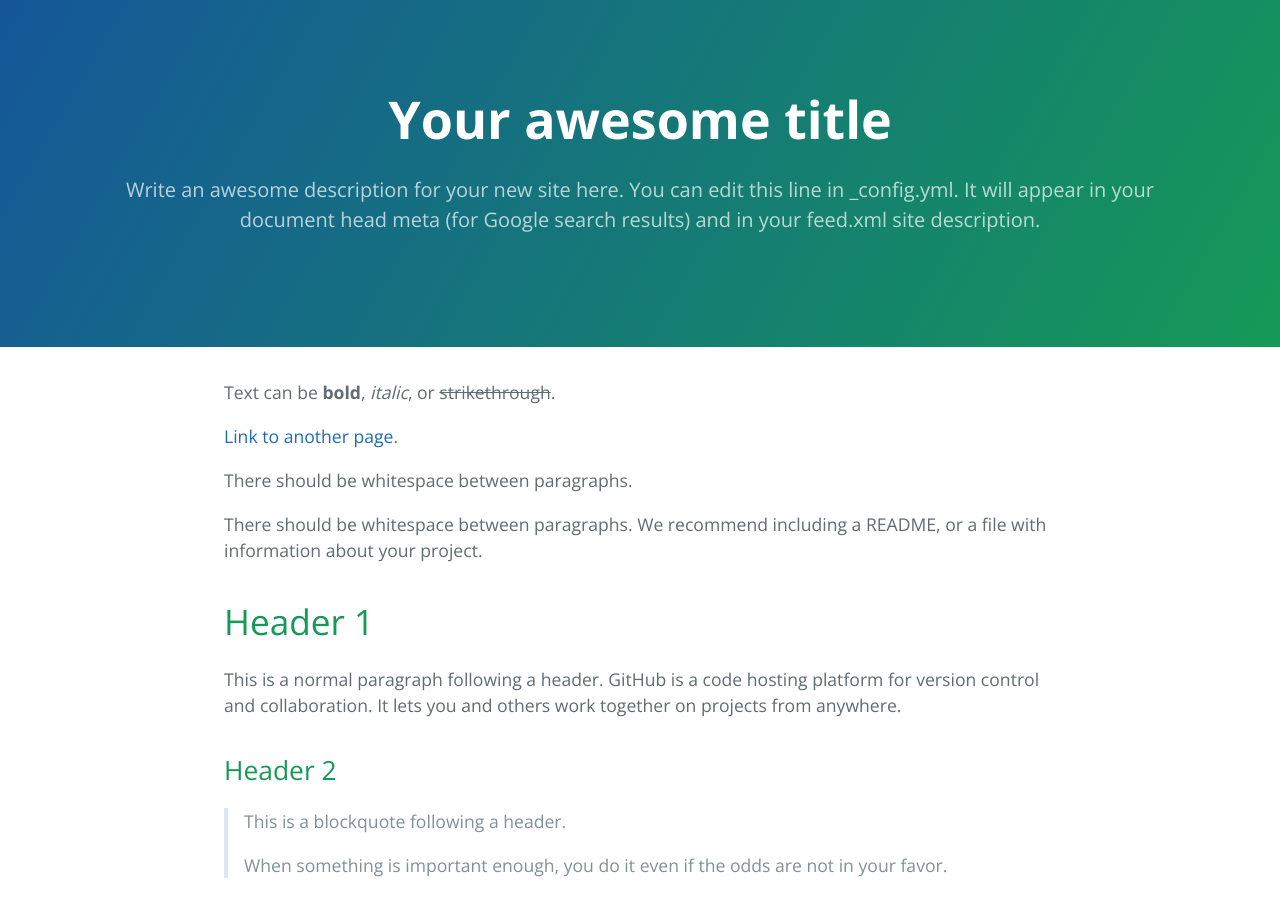
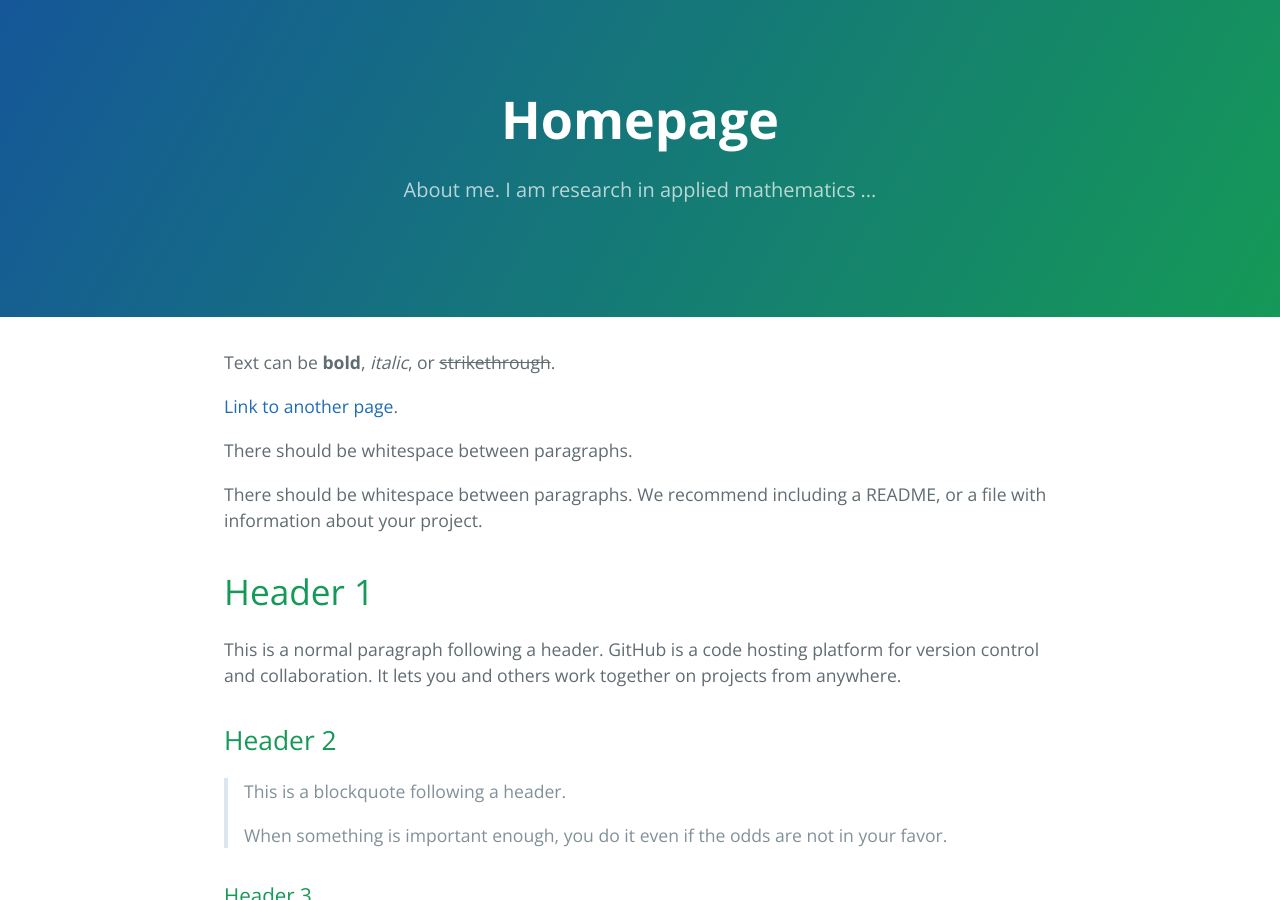
Before and after one commit to carlosdibaya/carlosdibaya.github.io, a Jekyll site: the page built from index.md, in a window 1280 px wide and 900 px high. Built offline with Jekyll 4.4.1, drawn with Linux system fonts in a browser that asks for light colours.

Commit message:
Update _config.yml

```diff
--- a/_config.yml
+++ b/_config.yml
@@ -18,16 +18,14 @@
 # You can create any custom variable you would like, and they will be accessible
 # in the templates via {{ site.myvariable }}.
 
-title: Your awesome title
-email: your-email@example.com
+title: Homepage
+email: carlos@aims.ac.za
 description: >- # this means to ignore newlines until "baseurl:"
-  Write an awesome description for your new site here. You can edit this
-  line in _config.yml. It will appear in your document head meta (for
-  Google search results) and in your feed.xml site description.
+  About me. I am research in applied mathematics ...
 baseurl: "" # the subpath of your site, e.g. /blog
 url: "" # the base hostname & protocol for your site, e.g. http://example.com
-twitter_username: jekyllrb
-github_username:  jekyll
+# twitter_username: jekyllrb
+github_username:  carlosdibaya
 
 # Build settings
 remote_theme: pages-themes/cayman@v0.2.0
```
